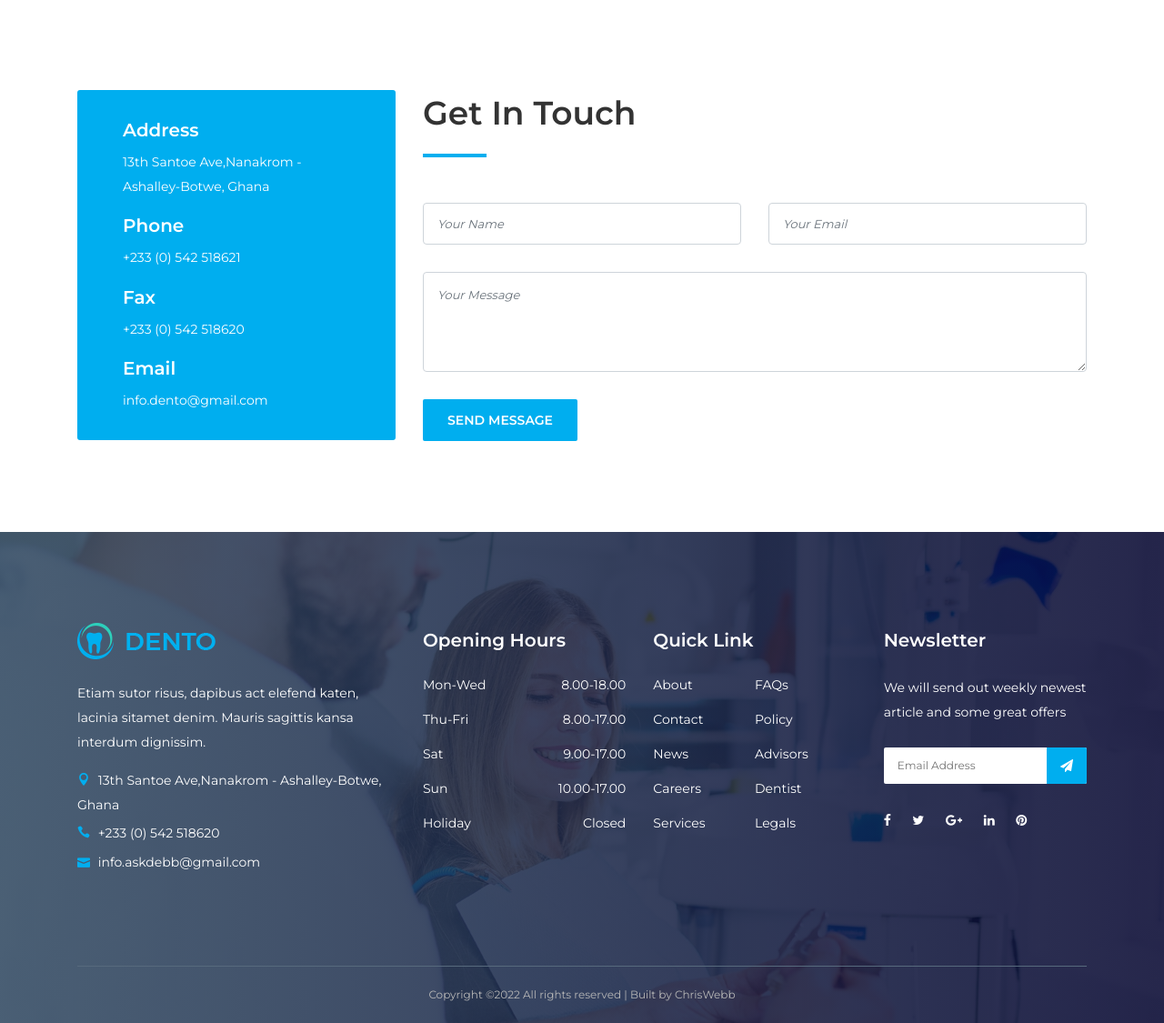
After one commit to askdebb/Dentist-Website, a Django app: template dentist_portfolio/dentist_Site/templates/contact.html in a window 1280 px wide. The commit adds this page. Shown: the part 932-2057 px from the top of the page at 91% size. Run offline with Django 4.2, Linux system fonts and the light colour scheme; the template is opened without the code that fills it, so the values that code supplies are empty; parts of the project's set-up code (start-up, migrations or seed data) failed here and were passed over; some libraries are stand-ins or nearby versions; some web fonts are replaced.

Commit message:
worked on the css for home.html and activated the

```diff
--- /dev/null
+++ b/dentist_portfolio/dentist_Site/templates/contact.html
@@ -0,0 +1,338 @@
+{% load static %}
+<!DOCTYPE html>
+<html lang="en">
+
+<head>
+  <meta charset="UTF-8">
+  <meta name="description" content="AskDebb - Dentist &amp; Medical Care Centre, Your Teeth Our Concern">
+  <meta http-equiv="X-UA-Compatible" content="IE=edge">
+  <meta name="viewport" content="width=device-width, initial-scale=1, shrink-to-fit=no">
+
+  <!-- Title -->
+  <title>AskDebb - Dentist &amp; Medical Care Centre, Your Teeth Our Concern</title>
+
+  <!-- Favicon -->
+  <link rel="icon" href="{% static 'website/img/core-img/favicon.ico'%}">
+
+  <!-- Core Stylesheet -->
+  <link rel="stylesheet" href="{% static 'website/css/style.css' %}">
+
+</head>
+
+<body>
+  <!-- Preloader -->
+  <div id="preloader">
+    <div class="preload-content">
+      <div id="dento-load"></div>
+    </div>
+  </div>
+
+  <!-- ***** Header Area Start ***** -->
+  <header class="header-area">
+    <!-- Top Header Area -->
+    <div class="top-header-area">
+      <div class="container h-100">
+        <div class="row h-100 align-items-center">
+          <!-- Top Content -->
+          <div class="col-6 col-md-9 col-lg-8">
+            <div class="top-header-content">
+              <a href="#" data-toggle="tooltip" data-placement="bottom" title="13th Santoe Ave,Nanakrom - Ashalley-Botwe, Ghana"><i class="fa fa-map-marker"></i> <span>13th Santoe Ave,Nanakrom - Ashalley-Botwe, Ghana</span></a>
+              <a href="#" data-toggle="tooltip" data-placement="bottom" title="info.askdebb@gmail.com"><i class="fa fa-envelope"></i> <span>info.askdebb@gmail.com</span></a>
+            </div>
+          </div>
+          <!-- Top Header Social Info -->
+          <div class="col-6 col-md-3 col-lg-4">
+            <div class="top-header-social-info text-right">
+              <a href="#" data-toggle="tooltip" data-placement="bottom" title="Facebook"><i class="fa fa-facebook"></i></a>
+              <a href="#" data-toggle="tooltip" data-placement="bottom" title="Twitter"><i class="fa fa-twitter"></i></a>
+              <a href="#" data-toggle="tooltip" data-placement="bottom" title="Google Plus"><i class="fa fa-google-plus"></i></a>
+              <a href="#" data-toggle="tooltip" data-placement="bottom" title="Linkedin"><i class="fa fa-linkedin"></i></a>
+              <a href="#" data-toggle="tooltip" data-placement="bottom" title="Pinterest"><i class="fa fa-pinterest"></i></a>
+            </div>
+          </div>
+        </div>
+      </div>
+    </div>
+    <!-- Top Header End -->
+
+    <!-- Main Header Start -->
+    <div class="main-header-area">
+      <div class="classy-nav-container breakpoint-off">
+        <div class="container">
+          <!-- Classy Menu -->
+          <nav class="classy-navbar justify-content-between" id="dentoNav">
+
+            <!-- Logo -->
+            <a class="nav-brand" href="home.html"><img src="{% static 'website/img/core-img/logo.png' %} " alt=""></a>
+
+            <!-- Navbar Toggler -->
+            <div class="classy-navbar-toggler">
+              <span class="navbarToggler"><span></span><span></span><span></span></span>
+            </div>
+
+            <!-- Menu -->
+            <div class="classy-menu">
+
+              <!-- Close Button -->
+              <div class="classycloseIcon">
+                <div class="cross-wrap"><span class="top"></span><span class="bottom"></span></div>
+              </div>
+
+              <!-- Nav Start -->
+              <div class="classynav">
+                <ul id="nav">
+                  <li><a href="home.html">Home</a></li>
+                  <li><a href="#">Pages</a>
+                    <ul class="dropdown">
+                      <li><a href="home.html">- Home</a></li>
+                      <li><a href="about.html">- About Us</a></li>
+                      <li><a href="service.html">- Service</a></li>
+                      <li><a href="pricing.html">- Pricing</a></li>
+                      <li><a href="blog.html">- Blog</a></li>
+                      <li><a href="blog-details.html">- Blog Details</a></li>
+                      <li><a href="contact.html">- Contact</a></li>
+                      <li><a href="#">- Dropdown</a>
+                        <ul class="dropdown">
+                          <li><a href="#">- Dropdown Item</a></li>
+                          <li><a href="#">- Dropdown Item</a>
+                            <ul class="dropdown">
+                              <li><a href="#">- Even Dropdown</a></li>
+                              <li><a href="#">- Even Dropdown</a></li>
+                              <li><a href="#">- Even Dropdown</a></li>
+                              <li><a href="#">- Even Dropdown</a></li>
+                            </ul>
+                          </li>
+                          <li><a href="#">- Dropdown Item</a></li>
+                          <li><a href="#">- Dropdown Item</a></li>
+                        </ul>
+                      </li>
+                    </ul>
+                  </li>
+                  <li><a href="about.html">About</a></li>
+                  <li><a href="service.html">Service</a></li>
+                  <li><a href="pricing.html">Pricing</a></li>
+                  <li><a href="#">Blog</a>
+                    <ul class="dropdown">
+                      <li><a href="blog.html">- Blog</a></li>
+                      <li><a href="blog-details.html">- Blog Details</a></li>
+                    </ul>
+                  </li>
+                  <li><a href="./contact.html">Contact</a></li>
+                </ul>
+              </div>
+              <!-- Nav End -->
+            </div>
+
+            <!-- Booking Now Button -->
+            <a href="#" class="btn dento-btn booking-btn">Booking Now</a>
+          </nav>
+        </div>
+      </div>
+    </div>
+  </header>
+  <!-- ***** Header Area End ***** -->
+
+  <!-- ***** Breadcrumb Area Start ***** -->
+  <div class="breadcumb-area bg-img bg-gradient-overlay" style="background-image: url({% static 'website/img/bg-img/12.jpg' %});">
+    <div class="container h-100">
+      <div class="row h-100 align-items-center">
+        <div class="col-12">
+          <h2 class="title">Contact</h2>
+        </div>
+      </div>
+    </div>
+  </div>
+  <div class="breadcumb--con">
+    <div class="container">
+      <div class="row">
+        <div class="col-12">
+          <nav aria-label="breadcrumb">
+            <ol class="breadcrumb">
+              <li class="breadcrumb-item"><a href="#"><i class="fa fa-home"></i> Home</a></li>
+              <li class="breadcrumb-item active" aria-current="page">Contact</li>
+            </ol>
+          </nav>
+        </div>
+      </div>
+    </div>
+  </div>
+  <!-- ***** Breadcrumb Area End ***** -->
+
+  <!-- ***** Contact Area Start ***** -->
+  <section class="dento-contact-area mt-50 mb-100">
+    <div class="container">
+      <div class="row">
+        <div class="col-12">
+          <div class="google-maps mb-100">
+            <iframe src="https://www.google.com/maps/embed?pb=!1m18!1m12!1m3!1d3970.229473123786!2d-0.13777219999999998!3d5.679934900000001!2m3!1f0!2f0!3f0!3m2!1i1024!2i768!4f13.1!3m3!1m2!1s0xfdf8374a004f13b%3A0xd3d81852150b3e7e!2sAshale%20Botwe%20-%20Nanakrom%2C%202nd%20Mallam%20Junction%2C%20Ganiu&#39;s%20Mosque!5e0!3m2!1sen!2sgh!4v1657755971011!5m2!1sen!2sgh"
+              allowfullscreen></iframe>
+          </div>
+        </div>
+      </div>
+
+      <div class="row">
+        <!-- Contact Information -->
+        <div class="col-12 col-md-4">
+          <div class="contact-information">
+            <h5>Address</h5>
+            <p>13th Santoe Ave,Nanakrom - Ashalley-Botwe, Ghana</p>
+
+            <h5>Phone</h5>
+            <p>+233 (0) 542 518621</p>
+
+            <h5>Fax</h5>
+            <p>+233 (0) 542 518620</p>
+
+            <h5>Email</h5>
+            <p class="mb-0">info.dento@gmail.com</p>
+          </div>
+        </div>
+
+        <!-- Contact Form -->
+        <div class="col-12 col-md-8">
+          <div class="contact-form">
+            <!-- Section Heading -->
+            <div class="section-heading">
+              <h2>Get In Touch</h2>
+              <div class="line"></div>
+            </div>
+            <!-- Form -->
+            <form action="#" method="post">
+              <div class="row">
+                <div class="col-lg-6">
+                  <input type="text" name="message-name" class="form-control mb-30" placeholder="Your Name">
+                </div>
+                <div class="col-lg-6">
+                  <input type="email" name="message-email" class="form-control mb-30" placeholder="Your Email">
+                </div>
+                <div class="col-12">
+                  <textarea name="message" class="form-control mb-30" placeholder="Your Message"></textarea>
+                </div>
+                <div class="col-12">
+                  <button type="submit" class="btn dento-btn">Send Message</button>
+                </div>
+              </div>
+            </form>
+
+          </div>
+        </div>
+      </div>
+    </div>
+  </section>
+  <!-- ***** Contact Area End ***** -->
+
+  <!-- ***** Footer Area Start ***** -->
+  <footer class="footer-area bg-img bg-gradient-overlay" style="background-image: url({% static 'website/img/bg-img/3.jpg' %});">
+    <div class="container">
+      <div class="row">
+        <!-- Single Footer Widget -->
+        <div class="col-12 col-sm-6 col-lg-4">
+          <div class="single-footer-widget">
+            <a href="./home.html" class="d-block mb-4"><img src="{% static 'website/img/core-img/logo.png' %}" alt=""></a>
+            <p>Etiam sutor risus, dapibus act elefend katen, lacinia sitamet denim. Mauris sagittis kansa interdum dignissim.</p>
+            <div class="footer-contact">
+              <p><i class="icon_pin"></i> 13th Santoe Ave,Nanakrom - Ashalley-Botwe, Ghana </p>
+              <p><i class="icon_phone"></i> +233 (0) 542 518620</p>
+              <p><i class="icon_mail"></i> info.askdebb@gmail.com</p>
+            </div>
+          </div>
+        </div>
+
+        <!-- Single Footer Widget -->
+        <div class="col-12 col-sm-6 col-lg">
+          <div class="single-footer-widget">
+            <!-- Widget Title -->
+            <h5 class="widget-title">Opening Hours</h5>
+
+            <!-- Opening Hours -->
+            <ul class="opening-hours">
+              <li><span>Mon-Wed</span> <span>8.00-18.00</span></li>
+              <li><span>Thu-Fri</span> <span>8.00-17.00</span></li>
+              <li><span>Sat</span> <span>9.00-17.00</span></li>
+              <li><span>Sun</span> <span>10.00-17.00</span></li>
+              <li><span>Holiday</span> <span>Closed</span></li>
+            </ul>
+          </div>
+        </div>
+
+        <!-- Single Footer Widget -->
+        <div class="col-12 col-sm-6 col-lg">
+          <div class="single-footer-widget">
+            <!-- Widget Title -->
+            <h5 class="widget-title">Quick Link</h5>
+
+            <!-- Quick Links Nav -->
+            <nav>
+              <ul class="quick-links">
+                <li><a href="#">About</a></li>
+                <li><a href="#">FAQs</a></li>
+                <li><a href="#">Contact</a></li>
+                <li><a href="#">Policy</a></li>
+                <li><a href="#">News</a></li>
+                <li><a href="#">Advisors</a></li>
+                <li><a href="#">Careers</a></li>
+                <li><a href="#">Dentist</a></li>
+                <li><a href="#">Services</a></li>
+                <li><a href="#">Legals</a></li>
+              </ul>
+            </nav>
+          </div>
+        </div>
+
+        <!-- Single Footer Widget -->
+        <div class="col-12 col-sm-6 col-lg">
+          <div class="single-footer-widget">
+            <!-- Widget Title -->
+            <h5 class="widget-title">Newsletter</h5>
+
+            <p>We will send out weekly newest article and some great offers</p>
+            <!-- Newsletter Form -->
+            <div class="footer-newsletter-form">
+              <form action="#" method="post">
+                <input type="email" name="nl-email" value="" placeholder="Email Address">
+                <button type="submit"><i class="fa fa-paper-plane" aria-hidden="true"></i></button>
+              </form>
+            </div>
+
+            <!-- Social Info -->
+            <div class="footer-social-info">
+              <a href="#" data-toggle="tooltip" data-placement="top" title="Facebook"><i class="fa fa-facebook"></i></a>
+              <a href="#" data-toggle="tooltip" data-placement="top" title="Twitter"><i class="fa fa-twitter"></i></a>
+              <a href="#" data-toggle="tooltip" data-placement="top" title="Google Plus"><i class="fa fa-google-plus"></i></a>
+              <a href="#" data-toggle="tooltip" data-placement="top" title="Linkedin"><i class="fa fa-linkedin"></i></a>
+              <a href="#" data-toggle="tooltip" data-placement="top" title="Pinterest"><i class="fa fa-pinterest"></i></a>
+            </div>
+          </div>
+        </div>
+      </div>
+    </div>
+
+    <!-- Copywrite Area -->
+    <div class="container">
+      <div class="row">
+        <div class="col-12">
+          <div class="copywrite-content">
+            <p><!-- Link back to Colorlib can't be removed. Template is licensed under CC BY 3.0. -->
+Copyright &copy;<script>document.write(new Date().getFullYear());</script> All rights reserved | Built by ChrisWebb</p>
+          </div>
+        </div>
+      </div>
+    </div>
+  </footer>
+  <!-- ***** Footer Area End ***** -->
+
+  <!-- ******* All JS ******* -->
+  <!-- jQuery js -->
+  <script src="{% static 'website/js/jquery.min.js' %}"></script>
+  <!-- Popper js -->
+  <script src="{% static 'website/js/popper.min.js' %}"></script>
+  <!-- Bootstrap js -->
+  <script src="{% static 'website/js/bootstrap.min.js' %}"></script>
+  <!-- All js -->
+  <script src="{% static 'website/js/dento.bundle.js' %}"></script>
+  <!-- Active js -->
+  <script src="{% static 'website/js/default-assets/active.js' %}"></script>
+
+</body>
+
+</html>
--- a/dentist_portfolio/dentist_Site/urls.py
+++ b/dentist_portfolio/dentist_Site/urls.py
@@ -4,4 +4,5 @@ from . import views
 
 urlpatterns =[
     path('',views.homePage,name="homePage"),
+    path('contact.html/',views.contactPage,name="contactPage"),
 ]
--- a/dentist_portfolio/dentist_Site/views.py
+++ b/dentist_portfolio/dentist_Site/views.py
@@ -3,3 +3,9 @@ from django.shortcuts import render
 
 def homePage(request):
     return render(request,'home.html',{})
+
+def contactPage(request):
+    if request. == 'post':
+        do stuff
+    else:
+        return render(request,'contact.html',{})
```
Also changed, not shown: dentist_portfolio/dentist_Site/templates/home.html (+3 -5 lines), dentist_portfolio/static/website/img/bg-img/v.jpg (added).
